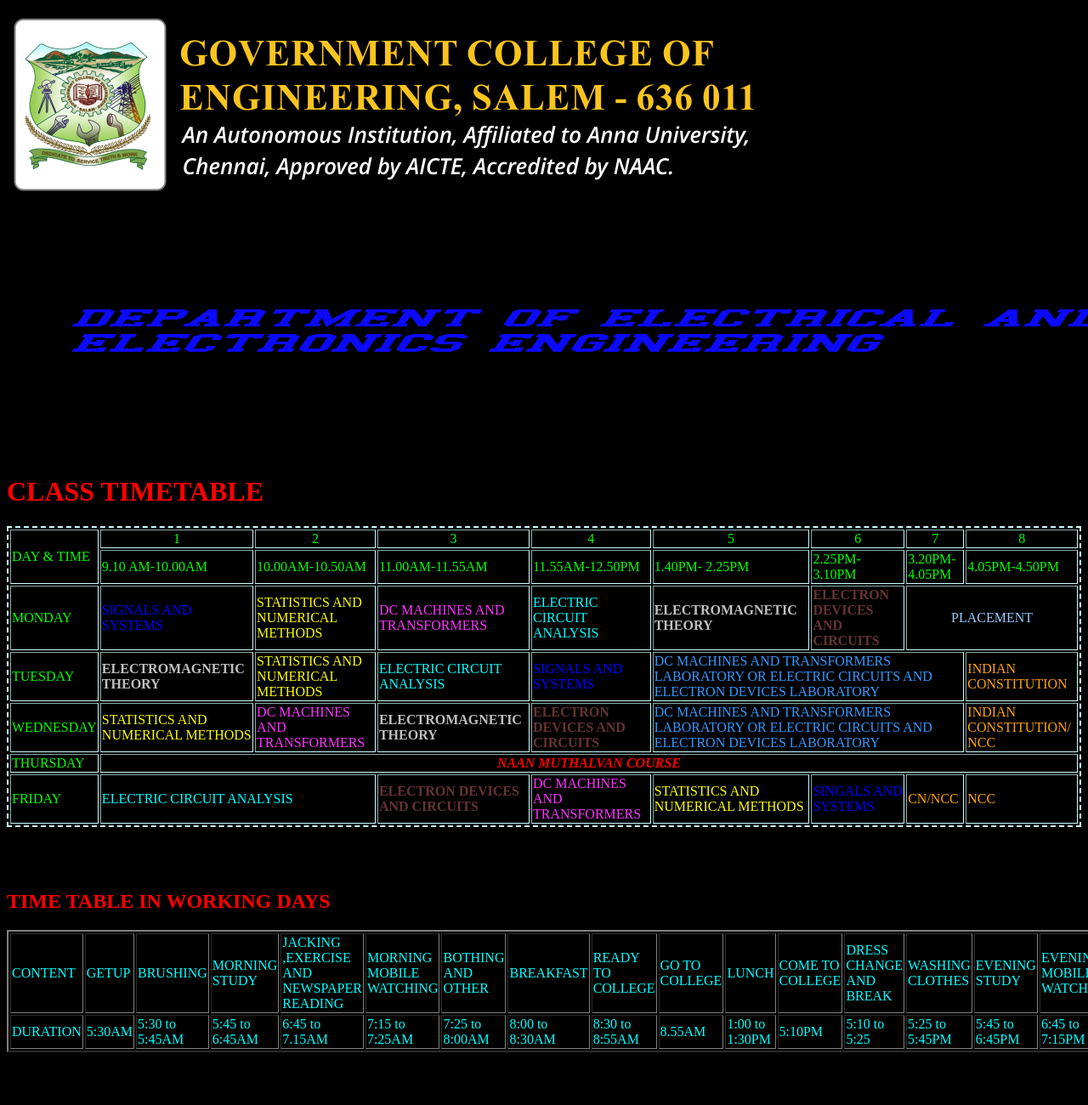
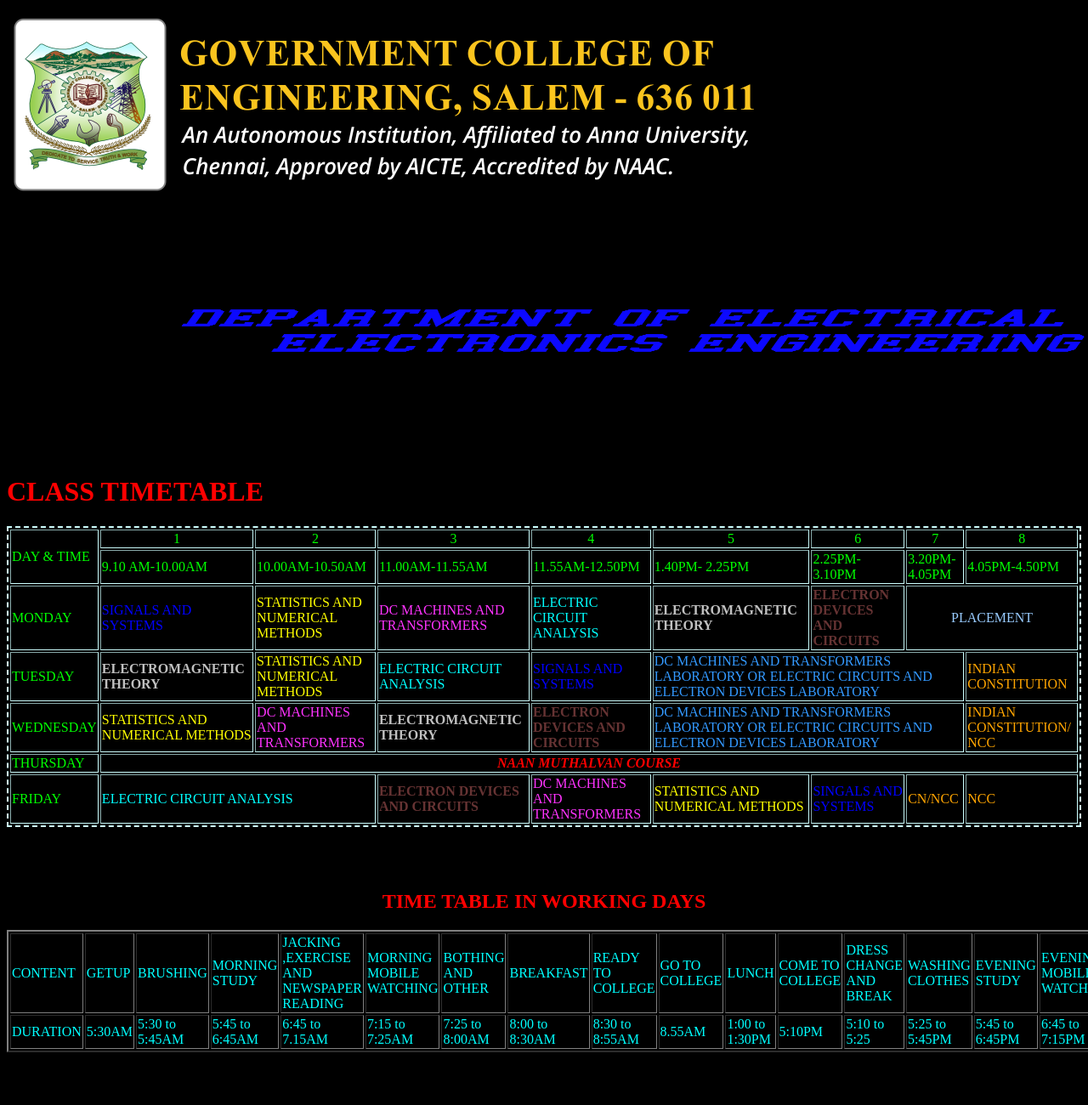
Before and after one commit to Thirumalaivasan2/NEW-TIMETABLE-2024, a plain HTML site: page index.html in a window 1280 px wide. Shown: the top 1300 px of the page at 85% size. Drawn offline with Linux system fonts and the light colour scheme.

Commit message:
auto publish 1725182091236

```diff
--- a/index.html
+++ b/index.html
@@ -13,7 +13,7 @@
     <link rel="stylesheet" href="css/style.css">
 
   <img src="images/gcesalemlogo.png" style="align:center">
-   <img src="images/eeelogo.png" style="align:center" width="1500px" height="300px">
+   <img src="images/eeelogo3.png" style="align:center" width="1500px" height="300px">
 </head>
 <h1 style="color:red">CLASS TIMETABLE </h1>
 <body style="background-color:black;">
@@ -97,7 +97,9 @@
 <body bgcolor=black>
 <div id="app">
 <head>
+<center>
 <h2 style=color:red>TIME TABLE IN WORKING DAYS</h2>
+</center>
 </head>
 <table border=2px style=color:aqua>
 <tr color=white>
```
Also changed, not shown: images/eeelogo3.png (added).
